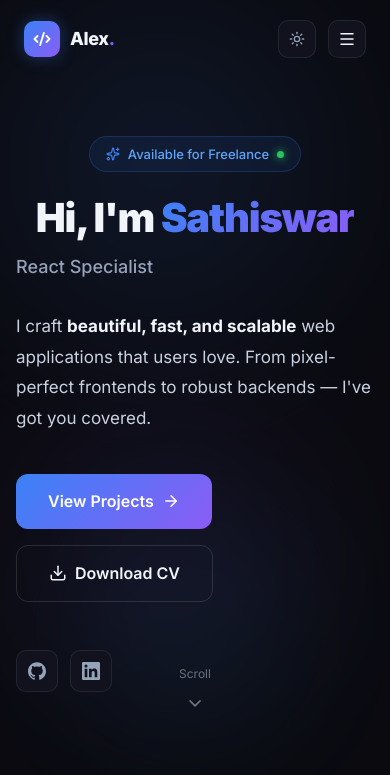
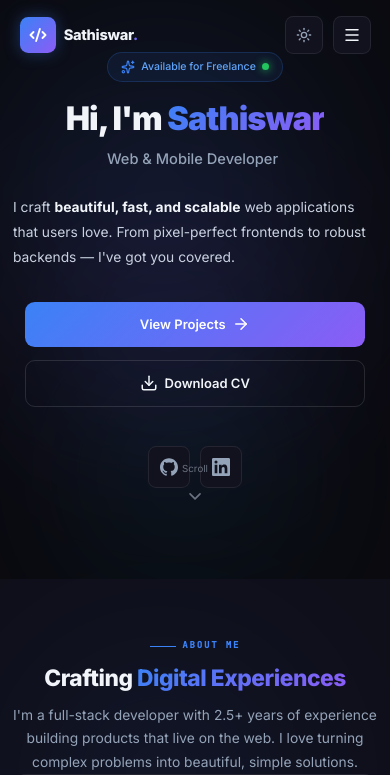
Before and after one commit to sathiswarj/portfolio, a React (Vite) app: page / in a window 390 px wide. Shown: the top 775 px of the page. Built offline with nearby package versions, Linux system fonts and the light colour scheme.

Commit message:
page updated

```diff
--- a/package.json
+++ b/package.json
@@ -12,6 +12,7 @@
   "dependencies": {
     "@emailjs/browser": "^4.4.1",
     "@tailwindcss/vite": "^4.3.2",
+    "animejs": "^4.5.0",
     "framer-motion": "^12.42.2",
     "gsap": "^3.15.0",
     "lucide-react": "^1.24.0",
--- a/src/components/Hero.jsx
+++ b/src/components/Hero.jsx
@@ -2,10 +2,11 @@ import { motion } from 'framer-motion'
 import { ArrowRight, Download, ChevronDown, Sparkles } from 'lucide-react'
 import { SiGithub, SiInstagram } from 'react-icons/si'
 import { useEffect, useRef, useState } from 'react'
+import { animate, stagger } from 'animejs'
 import { useCountUp } from '../hooks/useCountUp'
 import avatar from '../assets/avatar.png'
 
-const ROLES = ['Full-Stack Developer', 'React Specialist', 'Node.js Engineer', 'UI/UX Enthusiast']
+const ROLES = ['Full-Stack Developer', 'Web & Mobile Developer', 'Node.js Engineer', '']
 
 // const stats = [
 //   { value: 50, suffix: '+', label: 'Projects Done' },
@@ -30,6 +31,29 @@ export default function Hero() {
   const [roleIndex, setRoleIndex] = useState(0)
   const [displayed, setDisplayed] = useState('')
   const [typing, setTyping] = useState(true)
+
+  // Anime.js animation for floating orbs
+  useEffect(() => {
+    animate('.hero-orb', {
+      translateY: [
+        { value: -30, duration: 2500, easing: 'easeInOutSine' },
+        { value: 30, duration: 3000, easing: 'easeInOutSine' },
+        { value: 0, duration: 2500, easing: 'easeInOutSine' }
+      ],
+      translateX: [
+        { value: 20, duration: 3000, easing: 'easeInOutSine' },
+        { value: -20, duration: 2500, easing: 'easeInOutSine' },
+        { value: 0, duration: 3000, easing: 'easeInOutSine' }
+      ],
+      scale: [
+        { value: 1.1, duration: 2500, easing: 'easeInOutSine' },
+        { value: 0.9, duration: 3000, easing: 'easeInOutSine' },
+        { value: 1, duration: 2500, easing: 'easeInOutSine' }
+      ],
+      loop: true,
+      delay: stagger(200) // Stagger the animation of each orb slightly
+    });
+  }, []);
 
   useEffect(() => {
     const role = ROLES[roleIndex]
@@ -60,22 +84,17 @@ export default function Hero() {
   return (
     <section
       id="hero"
-      className="section mesh-bg"
+      className="section mesh-bg hero-section"
       style={{
-        minHeight: '100vh',
-        display: 'flex',
-        alignItems: 'center',
-        paddingTop: '7rem',
-        paddingBottom: '5rem',
         position: 'relative',
         overflow: 'hidden',
         background: 'var(--bg)',
       }}
     >
       {/* Orbs */}
-      <div className="orb orb-blue" style={{ width: 500, height: 500, top: '-10%', right: '-5%' }} />
-      <div className="orb orb-purple" style={{ width: 400, height: 400, bottom: '10%', left: '-8%' }} />
-      <div className="orb orb-cyan" style={{ width: 250, height: 250, top: '60%', right: '20%' }} />
+      <div className="orb orb-blue hero-orb" style={{ width: 500, height: 500, top: '-10%', right: '-5%' }} />
+      <div className="orb orb-purple hero-orb" style={{ width: 400, height: 400, bottom: '10%', left: '-8%' }} />
+      <div className="orb orb-cyan hero-orb" style={{ width: 250, height: 250, top: '60%', right: '20%' }} />
 
       <div className="container" style={{ position: 'relative', zIndex: 1 }}>
         <div style={{
--- a/src/components/Navbar.jsx
+++ b/src/components/Navbar.jsx
@@ -68,7 +68,7 @@ export default function Navbar({ activeSection }) {
               <Code2 size={18} color="#fff" strokeWidth={2.5} />
             </div>
             <span style={{ fontWeight: 800, fontSize: '1.125rem', color: 'var(--heading)', letterSpacing: '-0.02em' }}>
-              Alex<span style={{ background: 'linear-gradient(135deg, #3b82f6, #8b5cf6)', WebkitBackgroundClip: 'text', WebkitTextFillColor: 'transparent' }}>.</span>
+              Sathiswar<span style={{ background: 'linear-gradient(135deg, #3b82f6, #8b5cf6)', WebkitBackgroundClip: 'text', WebkitTextFillColor: 'transparent' }}>.</span>
             </span>
           </motion.a>
 
--- a/src/components/Projects.jsx
+++ b/src/components/Projects.jsx
@@ -160,7 +160,7 @@ export default function Projects() {
           animate="visible"
           style={{
             display: 'grid',
-            gridTemplateColumns: 'repeat(auto-fill, minmax(320px, 1fr))',
+            gridTemplateColumns: 'repeat(auto-fill, minmax(280px, 1fr))',
             gap: '1.5rem',
           }}
         >
--- a/src/components/Services.jsx
+++ b/src/components/Services.jsx
@@ -31,7 +31,7 @@ export default function Services() {
           viewport={{ once: true, margin: '-50px' }}
           style={{
             display: 'grid',
-            gridTemplateColumns: 'repeat(auto-fill, minmax(300px, 1fr))',
+            gridTemplateColumns: 'repeat(auto-fill, minmax(270px, 1fr))',
             gap: '1.5rem',
           }}
         >
--- a/src/data/projects.js
+++ b/src/data/projects.js
@@ -50,7 +50,7 @@ export const projects = [
       'A full-stack AI-powered application that lets users chat with their documents using Retrieval-Augmented Generation (RAG). Combines local LLMs via Ollama with conversational AI to provide accurate, document-based answers while keeping all data fully local and private.',
     image: aiChat,
     category: 'Full-Stack',
-    tags: ['Python', 'Ollama', 'LangChain', 'RAG', 'React', 'FastAPI'],
+    tags: ['Next.js 15', 'Node.js', 'Express', 'MongoDB', 'Ollama', 'Transformers'],
     liveUrl: 'https://github.com/sathiswarj/AI-Docs-Chat',
     githubUrl: 'https://github.com/sathiswarj/AI-Docs-Chat',
     featured: false,
--- a/src/index.css
+++ b/src/index.css
@@ -57,6 +57,51 @@ html {
   scroll-behavior: smooth;
   font-size: 16px;
   -webkit-text-size-adjust: 100%;
+}
+
+/* ─── Responsive helpers ─────────────────────────────── */
+@media (min-width: 769px) {
+  .hero-section {
+    min-height: 100vh;
+    display: flex;
+    align-items: center;
+    padding-top: 7rem;
+    padding-bottom: 5rem;
+  }
+}
+
+@media (max-width: 1024px) {
+  html { font-size: 15px; }
+}
+@media (max-width: 768px) {
+  html { font-size: 14px; }
+  .section { padding: 5rem 1.25rem; }
+  .hero-section {
+    padding-top: 3rem;
+    padding-bottom: 3rem;
+  }
+  .hero-grid {
+    grid-template-columns: 1fr !important;
+    gap: 3rem !important;
+    text-align: center;
+  }
+  .hero-grid .btn-primary, .hero-grid .btn-secondary {
+    width: 100%;
+    justify-content: center;
+  }
+  .hero-grid > div:first-child {
+    display: flex;
+    flex-direction: column;
+    align-items: center;
+  }
+}
+@media (max-width: 480px) {
+  html { font-size: 13px; }
+  .section { padding: 4rem 1rem; }
+  .hero-section {
+    padding-top: 2rem;
+    padding-bottom: 2rem;
+  }
 }
 
 body {
```
Also changed, not shown: 1 other file (tests, documents, lock files or other folders).
